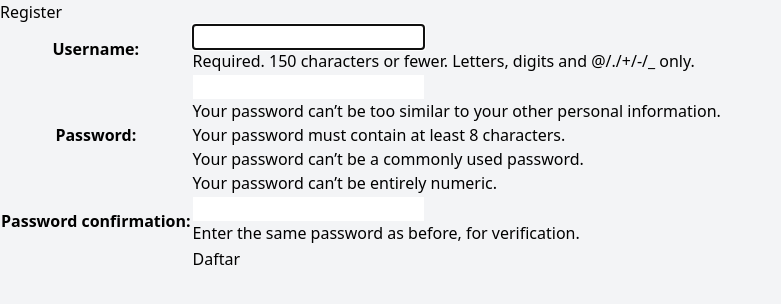
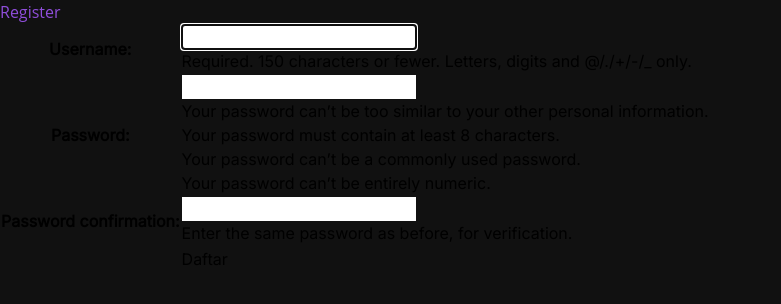
Before and after one commit to TrayMachi/kmstore, a Django app: page /register/ in a window 1280 px wide. Shown: the top 304 px of the page, without its empty margins (0-781 px from the left). Run offline with Django 5.2, Linux system fonts and the light colour scheme; some libraries are stand-ins or nearby versions.

Commit message:
feat: Add global CSS styles and font family

```diff
--- /dev/null
+++ b/static/css/global.css
@@ -0,0 +1,35 @@
+h1,
+h2,
+h3,
+h4,
+h5,
+h6 {
+  font-family: "Open Sans", sans-serif;
+  font-weight: 700;
+  color: #904edb;
+}
+
+html {
+  scroll-behavior: smooth;
+}
+
+/* width */
+::-webkit-scrollbar {
+  width: 8px;
+}
+
+/* Track */
+::-webkit-scrollbar-track {
+  background: transparent;
+}
+
+/* Handle */
+::-webkit-scrollbar-thumb {
+  background: #904edb;
+  border-radius: 8px;
+}
+
+/* Handle on hover */
+::-webkit-scrollbar-thumb:hover {
+  background: #6a3aa1;
+}
--- a/templates/base.html
+++ b/templates/base.html
@@ -5,10 +5,21 @@
     <meta charset="UTF-8" />
     <meta name="viewport" content="width=device-width, initial-scale=1.0" />
     <script src="https://cdn.tailwindcss.com"></script>
+    <link
+      href="https://fonts.googleapis.com/css?family=Inter"
+      rel="stylesheet"
+    />
+    <style>
+      body {
+        font-family: "Inter";
+        font-size: 16px;
+      }
+    </style>
     {% block meta %} {% endblock meta %}
+    <link rel="stylesheet" href="{% static 'css/global.css' %}" />
   </head>
 
-  <body class="bg-[#F3F4F6]">
+  <body class="bg-[#111111]">
     {% block content %} {% endblock content %}
   </body>
 </html>
```
